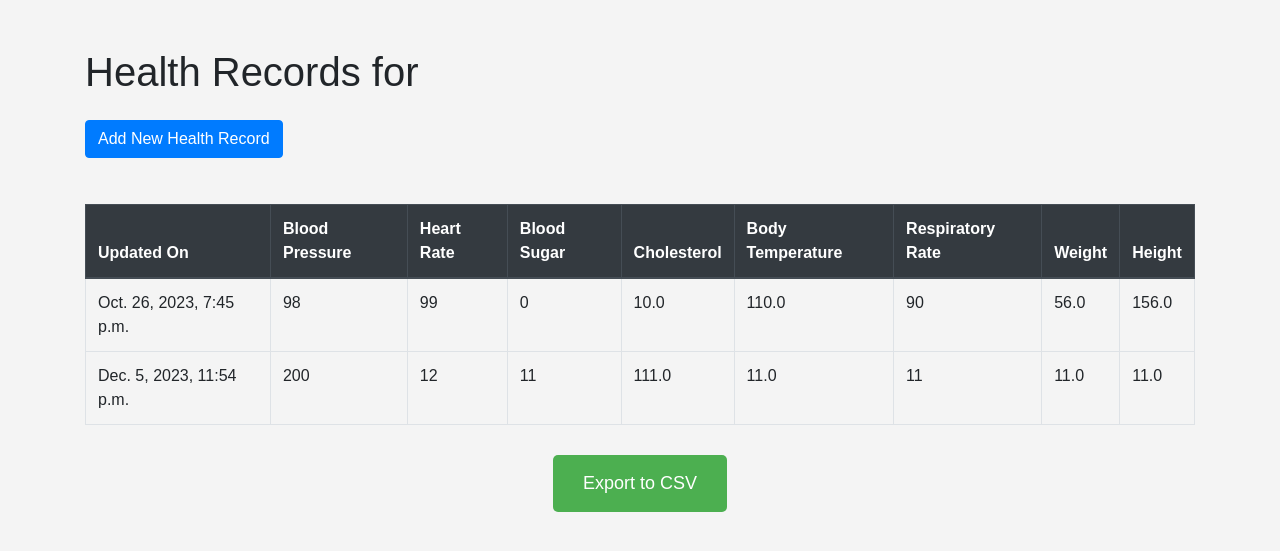
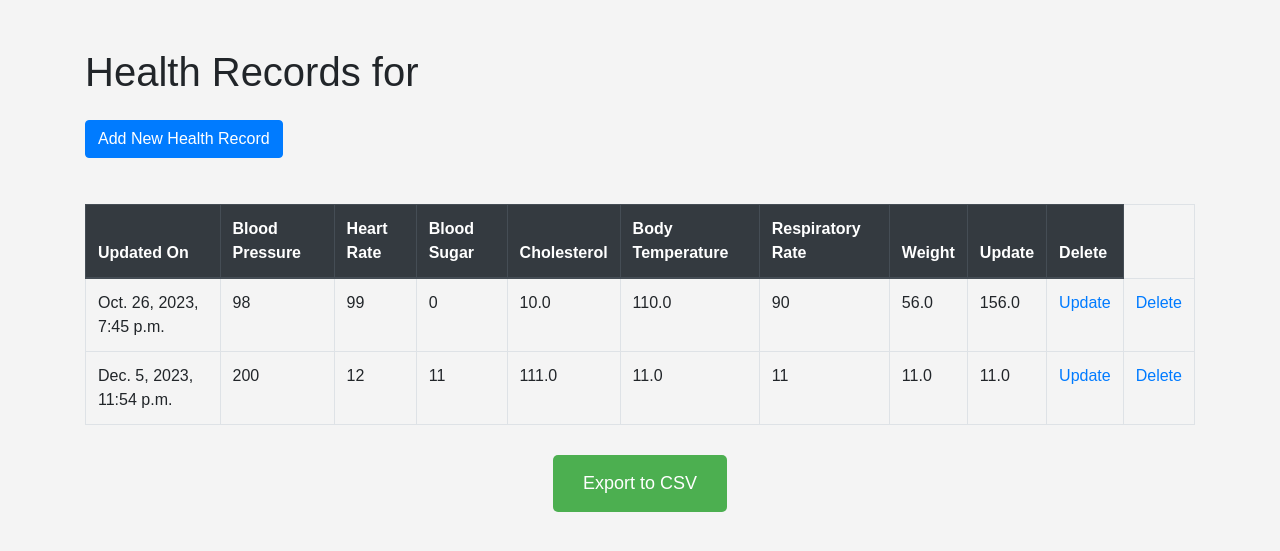
Before and after one commit to Rajaram-Jagadeeswaran/Healthcare_System, a Django app: page /patients/8/ in a window 1280 px wide. Shown: the part 68-619 px from the top of the page. Run offline with Django 3.2, Linux system fonts and the light colour scheme; a user stored in the database is signed in; data comes from the database, SQL or seed files in the repository; some libraries are stand-ins or nearby versions.

Commit message:
Updated version 1.8

```diff
--- a/hospital/templates/patients/health_record_list.html
+++ b/hospital/templates/patients/health_record_list.html
@@ -78,7 +78,8 @@
                     <th>Body Temperature</th>
                     <th>Respiratory Rate</th>
                     <th>Weight</th>
-                    <th>Height</th>
+                    <th>Update</th>
+                    <th>Delete</th>
                 </tr>
             </thead>
             <tbody>
@@ -93,6 +94,8 @@
                     <td>{{ record.respiratory_rate }}</td>
                     <td>{{ record.weight }}</td>
                     <td>{{ record.height }}</td>
+                    <td><a href="{% url 'hospital:health_record_update' user_id=user.id record_id=record.id %}">Update</a></td>
+                    <td><a href="{% url 'hospital:health_record_delete' user_id=user.id record_id=record.id %}">Delete</a></td>
                 </tr>
                 {% endfor %}
             </tbody>
--- a/hospital/urls.py
+++ b/hospital/urls.py
@@ -9,4 +9,6 @@
     path('health_records/<int:user_id>/', views.health_record_list, name='health_record_list'),
     path('patients/<int:user_id>/', views.health_record_list, name='health_record'),
     path('patients/createhealth_record/<int:user_id>/', views.health_record_create, name='health_record_create'),
+    path('patients/updatehealth_record/<int:user_id>/<int:record_id>/', views.health_record_update, name='health_record_update'),
+    path('patients/deletehealth_record/<int:user_id>/<int:record_id>/', views.health_record_delete, name='health_record_delete'),
 ]
--- a/hospital/views.py
+++ b/hospital/views.py
@@ -41,3 +41,26 @@
         form = HealthRecordForm(initial={'user': user.username})
 
     return render(request, 'patients/health_record_create_form.html', {'form': form, 'user': user})
+
+def health_record_update(request, user_id, record_id):
+    health_record = get_object_or_404(HealthRecord, id=record_id, user_id=user_id)
+
+    if request.method == 'POST':
+        form = HealthRecordForm(request.POST, instance=health_record)
+        if form.is_valid():
+            form.save()
+            return redirect('hospital:health_record_list', user_id=user_id)
+    else:
+        form = HealthRecordForm(instance=health_record)
+
+    return render(request, 'patients/health_record_update_form.html', {'form': form, 'user_id': user_id, 'record_id': record_id})
+
+
+def health_record_delete(request, user_id, record_id):
+    health_record = get_object_or_404(HealthRecord, id=record_id, user_id=user_id)
+
+    if request.method == 'POST':
+        health_record.delete()
+        return redirect('hospital:health_record_list', user_id=user_id)
+
+    return render(request, 'patients/health_record_confirm_delete.html', {'health_record': health_record, 'user_id': user_id})
```
Also changed, not shown: hospital/templates/patients/health_record_confirm_delete.html (added, +7 -0 lines), hospital/templates/patients/health_record_update_form.html (added, +7 -0 lines).
